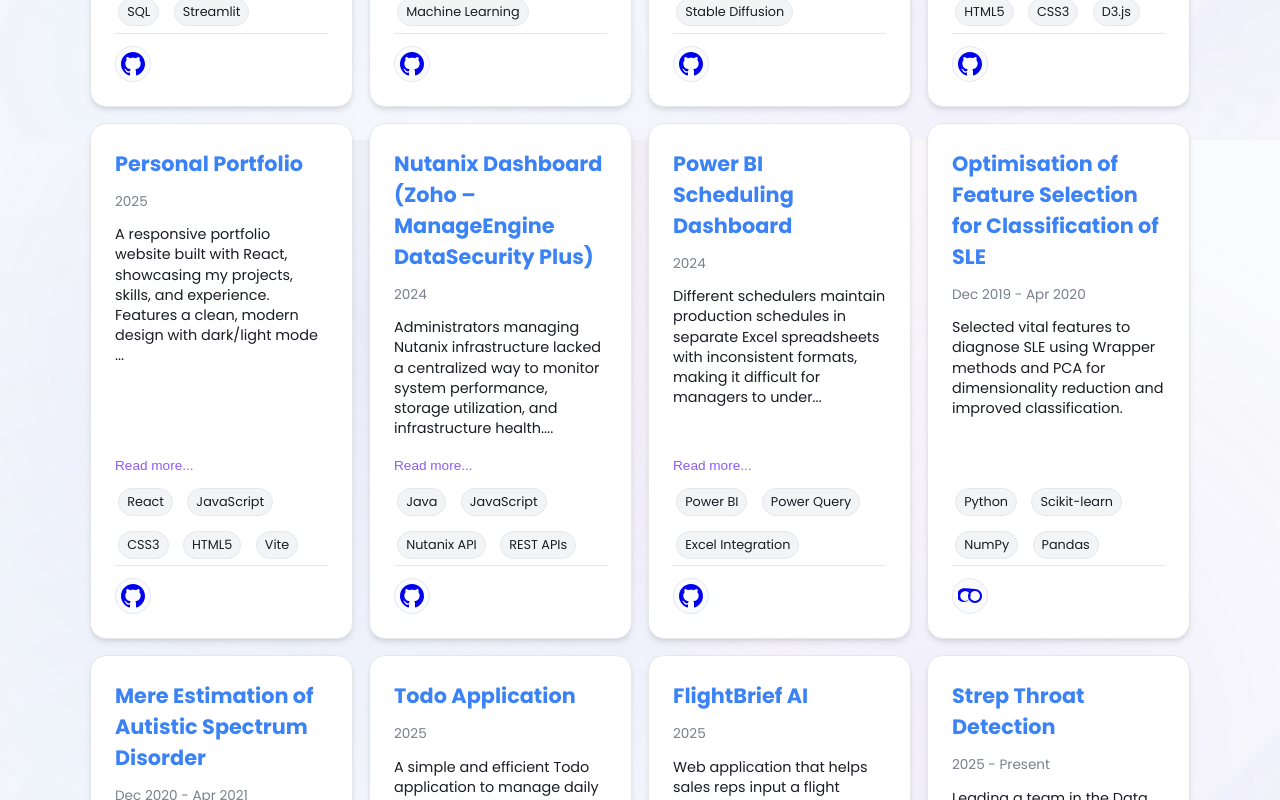
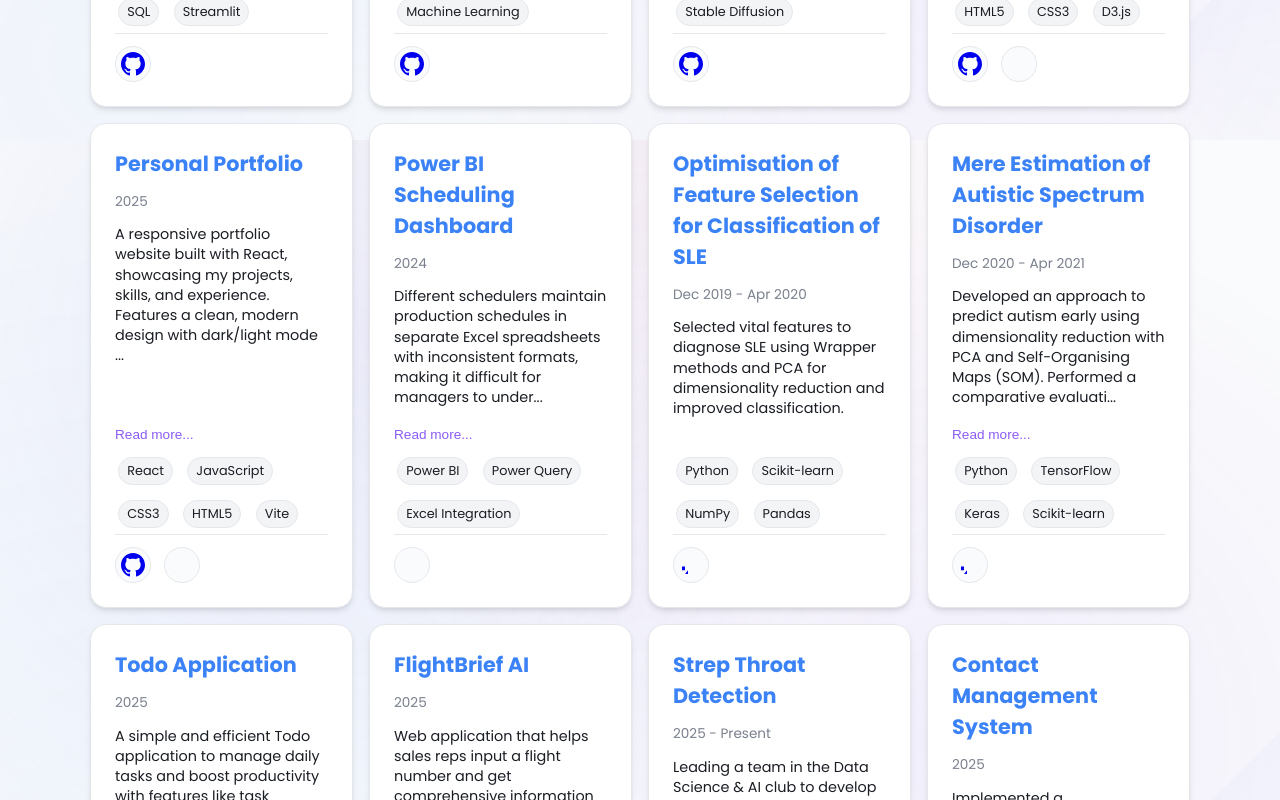
Before and after one commit to santhiya-2000/My_Portfolio, a React (Vite) app: page /My_Portfolio/projects in a window 1280 px wide. Shown: the part 660-1460 px from the top of the page. Built offline with nearby package versions, Linux system fonts and the light colour scheme.

Commit message:
project changes and ui

```diff
--- a/src/data/profile.js
+++ b/src/data/profile.js
@@ -195,7 +195,6 @@
       ],
       links: {
         github: 'https://github.com/santhiya-2000/Factory-Intelligence-Copilot',
-        demo: '#'
       }
     },
     {
@@ -209,7 +208,6 @@
       ],
       links: {
         github: 'https://github.com/santhiya-2000/SmartComfort-HVAC',
-        demo: '#'
       }
     },
     {
@@ -220,8 +218,7 @@
         'Python', 'React.js', 'Stable Diffusion', 'Natural Language Processing (NLP)', 'Generative AI'
       ],
       links: {
-        github: 'https://github.com/santhiya-2000/Generative_AI_Project.git',
-        demo: '#'
+        github: 'https://github.com/santhiya-2000/Generative_AI_Project.git'
       }
     },
     {
@@ -253,20 +250,6 @@
       }
     },
     {
-      title: 'Nutanix Dashboard (Zoho – ManageEngine DataSecurity Plus)',
-      period: '2024',
-      summary: 'Administrators managing Nutanix infrastructure lacked a centralized way to monitor system performance, storage utilization, and infrastructure health. I developed a dashboard that collected infrastructure metrics through Nutanix APIs and visualized system performance, capacity usage, and activity trends so administrators could monitor environments from a single interface. The dashboard improved operational visibility and helped administrators detect infrastructure issues faster without manually checking multiple systems.',
-      stack: [
-        'Java', 'JavaScript', 'Nutanix API', 'REST APIs', 'Data Visualization',
-        'Dashboard Development', 'System Monitoring', 'Infrastructure Management',
-        'API Integration', 'Real-time Analytics'
-      ],
-      links: {
-        github: 'https://github.com/santhiya-2000/Nutanix-Dashboard',
-        demo: '#'
-      }
-    },
-    {
       title: 'Power BI Scheduling Dashboard',
       period: '2024',
       summary: 'Different schedulers maintain production schedules in separate Excel spreadsheets with inconsistent formats, making it difficult for managers to understand production plans quickly. I used Power Query to standardize different spreadsheet formats and built a Power BI dashboard that shows total production, workload by line, scheduling trends, and estimated capacity utilization. The dashboard consolidates multiple schedules into a single operational view and can automatically update when Excel files refresh.',
@@ -276,8 +259,7 @@
         'Production Analytics', 'Capacity Planning'
       ],
       links: {
-        github: 'https://github.com/santhiya-2000/Power-BI-Scheduling',
-        demo: '#'
+        demo: '/My_Portfolio/public/dashboards/Scheduler_Dashboard.pdf'
       }
     },
     {
@@ -343,10 +325,6 @@
         'Medical Image Processing', 'Model Optimization', 'Flask', 'Docker',
         'MongoDB', 'RESTful APIs', 'Team Leadership', 'Agile Methodology'
       ],
-      links: {
-        github: 'https://github.com/your-username/strep-throat-detection',
-        paper: '#'
-      }
     },
     {
       title: 'Contact Management System',
@@ -359,7 +337,6 @@
       ],
       links: {
         github: 'https://github.com/akgWMU/pa3-datastructs-contact-management-system-f25cs5115-santhiya-2000',
-        documentation: '#'
       }
     }
   ],
--- a/src/pages/Projects.jsx
+++ b/src/pages/Projects.jsx
@@ -5,13 +5,19 @@
 // SVG Icons
 const GitHubIcon = () => (
   <svg xmlns="http://www.w3.org/2000/svg" width="24" height="24" viewBox="0 0 24 24" fill="currentColor">
-    <path d="M12 0c-6.626 0-12 5.373-12 12 0 5.302 3.438 9.8 8.207 11.387.599.111.793-.261.793-.577v-2.234c-3.338.726-4.033-1.416-4.033-1.416-.546-1.387-1.333-1.756-1.333-1.756-1.089-.745.083-.729.083-.729 1.205.084 1.839 1.237 1.839 1.237 1.07 1.834 2.807 1.304 3.492.997.107-.775.418-1.305.762-1.604-2.665-.305-5.467-1.334-5.467-5.931 0-1.311.469-2.381 1.236-3.221-.124-.303-.535-1.524.117-3.176 0 0 1.008-.322 3.301 1.23.957-.266 1.983-.399 3.003-.404 1.02.005 2.047.138 3.006.404 2.291-1.552 3.297-1.23 3.297-1.23.653 1.653.242 2.874.118 3.176.77.84 1.235 1.911 1.235 3.221 0 4.609-2.807 5.624-5.479 5.921.43.372.823 1.102.823 2.222v3.293c0 .319.192.694.801.576 4.765-1.589 8.199-6.086 8.199-11.386 0-6.627-5.373-12-12-12z"/>
+    <path d="M12 0c-6.626 0-12 5.373-12 12 0 5.302 3.438 9.8 8.207 11.387.599.111.793-.261.793-.577v-2.234c-3.338.726-4.033-1.416-4.033-1.416-.546-1.387-1.333-1.756-1.333-1.756-1.089-.745.083-.729.083-.729 1.205.084 1.839 1.237 1.839 1.237 1.07 1.834 2.807 1.304 3.492.997.107-.775.418-1.305.762-1.604-2.665-.305-5.467-1.334-5.467-5.931 0-1.311.469-2.381 1.236-3.221-.124-.303-.535-1.524.117-3.176 0 0 1.008-.322 3.301 1.236.957-.266 1.983-.399 3.003-.404 1.02.005 2.047.138 3.006.404 2.291-1.552 3.297-1.23 3.297-1.23.653 1.653.242 2.874.118 3.176.77.84 1.235 1.911 1.235 3.221 0 4.609-2.807 5.624-5.479 5.921.43.372.823 1.102.823 2.222v3.293c0 .319.192.694.801.576 4.765-1.589 8.199-6.086 8.199-11.386 0-6.627-5.373-12-12-12z"/>
   </svg>
 );
 
 const ColabIcon = () => (
   <svg xmlns="http://www.w3.org/2000/svg" width="24" height="24" viewBox="0 0 24 24" fill="currentColor">
-    <path d="M16.941 4.976a7.033 7.033 0 0 0-4.93 2.06 7.033 7.033 0 0 0-.123 9.806l.123.124a1 1 0 0 1 1.414-1.415 5.002 5.002 0 0 1-.117-6.945l.117-.116a5.033 5.033 0 0 1 7.072 0 5.033 5.033 0 0 1 0 7.07 5.033 5.033 0 0 1-7.072 0 1 1 0 0 0-1.414 1.414 7.033 7.033 0 1 0 0-9.962 7.033 7.033 0 0 0-2.12-1.31 1 1 0 1 0-.632 1.898 5.033 5.033 0 0 1 1.515.938 5.033 5.033 0 0 1 0 7.07 5.033 5.033 0 0 1-7.072 0 5.033 5.033 0 0 1 0-7.07 5.033 5.033 0 0 1 5.656-1.06 1 1 0 0 0 .898-1.788 7.033 7.033 0 0 0-9.52 10.24 7.033 7.033 0 0 0 9.945 0 7.033 7.033 0 0 0 0-9.945 7.033 7.033 0 0 0-4.93-2.06z"/>
+    <path d="M3 17.25V21h3l3-3.75v3.75H3V17.25m0-3.75h3v3.75H3m0 3.75v3.75H3M3 17.25v3.75h3l3-3.75v3.75H3V17.25m18 4.25A2.25 2.25 0 0 1 4.25v11a2.25 2.25 0 0 1-4.25V8.25A2.25 2.25 0 0 1-2.25V6.25a2.25 2.25 0 0 1 2.25v1.5a2.25 2.25 0 0 1-2.25v-1.5a2.25 2.25 0 0 1 2.25V21a2.25 2.25 0 0 1-2.25 0-2.25z"/>
+  </svg>
+);
+
+const DemoIcon = () => (
+  <svg xmlns="http://www.w3.org/2000/svg" width="24" height="24" viewBox="0 0 24 24" fill="currentColor">
+    <path d="M10 6H8a2 2 0 0 0-2v2a2 2 0 0 0 2h2a2 2 0 0 0 2v2a2 2 0 0 0-2H8a2 2 0 0 0-2v2a2 2 0 0 0 2h2a2 2 0 0 0 2v-2a2 2 0 0 0-2h-2a2 2 0 0 0-2v-2a2 2 0 0 0 2h2a2 2 0 0 0 2v2a2 2 0 0 0-2h-2a2 2 0 0 0-2v2a2 2 0 0 0 2h2a2 2 0 0 0 2v2a2 2 0 0 0-2h-2a2 2 0 0 0-2v2a2 2 0 0 0 2z"/>
   </svg>
 );
 
@@ -87,6 +93,17 @@
                     <ColabIcon />
                   </a>
                 )}
+                {pr.links?.demo && (
+                  <a
+                    href={pr.links.demo}
+                    target="_blank"
+                    rel="noopener noreferrer"
+                    className="icon-link"
+                    aria-label="Demo"
+                  >
+                    <DemoIcon />
+                  </a>
+                )}
               </div>
             </div>
           );
--- a/src/styles/theme.css
+++ b/src/styles/theme.css
@@ -88,7 +88,7 @@
   display: flex;
   align-items: center;
   justify-content: space-between;
-  padding: 1rem 2rem;  /* Increased horizontal padding */
+  padding: 1rem 2rem;
   border-bottom: 1px solid var(--border);
   background: var(--bg-elev);
   position: sticky;
@@ -99,9 +99,10 @@
 }
 .nav__brand {
   font-weight: 700;
-  font-size: 1.8rem;
+  font-size: 1.4rem;
   color: var(--primary);
   text-decoration: none;
+  margin-left: 0;
 }
 .nav__menu {
   display: flex;
@@ -140,41 +141,6 @@
   font-size: 1.4rem;
   color: var(--primary);
   text-decoration: none;
-}
-
-/* Mobile navigation */
-@media (max-width: 768px) {
-  .nav {
-    padding: 0.75rem 1rem;
-  }
-
-  .nav__brand {
-    font-size: 1.2rem;
-  }
-
-  .nav__menu {
-    gap: 1rem;
-    flex-wrap: wrap;
-    justify-content: center;
-  }
-
-  .nav__menu a {
-    font-size: 0.9rem;
-    padding: 0.4rem 0.6rem;
-  }
-
-  .nav__menu a.active {
-    padding: 0.4rem 0.8rem;
-  }
-
-  .nav__menu a.btn-primary {
-    padding: 0.5rem 1rem;
-    font-size: 0.85rem;
-  }
-
-  .theme-toggle {
-    padding: 0.4rem;
-  }
 }
 
 /* Dark header tint */
```
Also changed, not shown: 1 other file (tests, documents, lock files or other folders).
